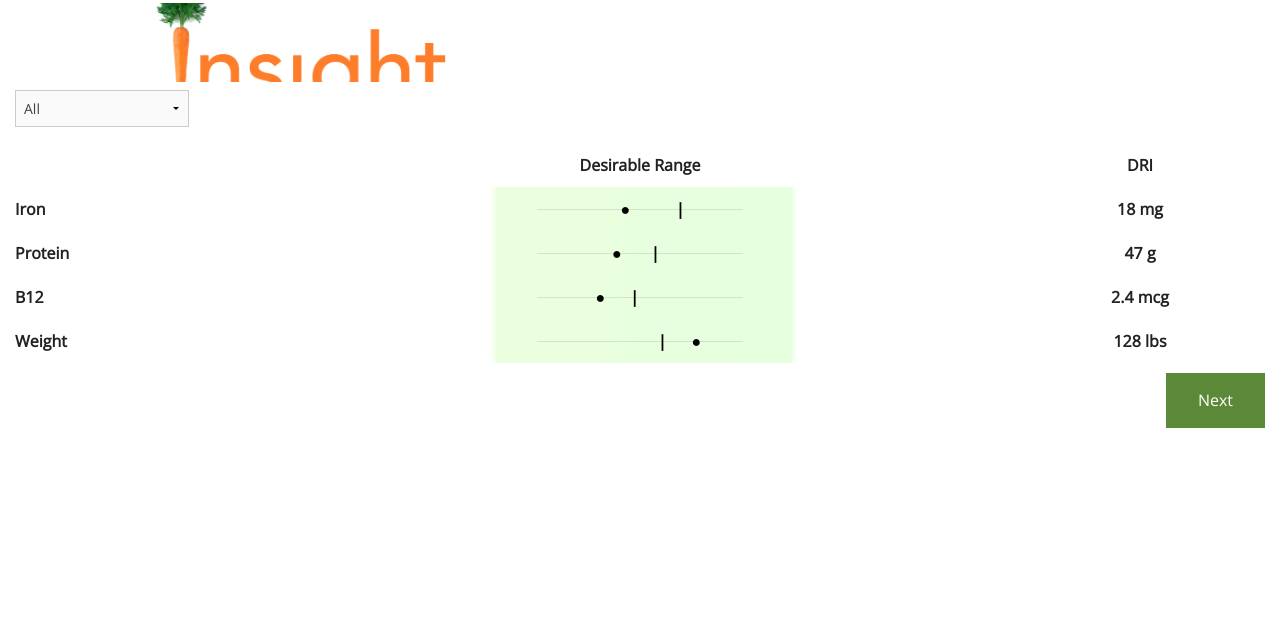
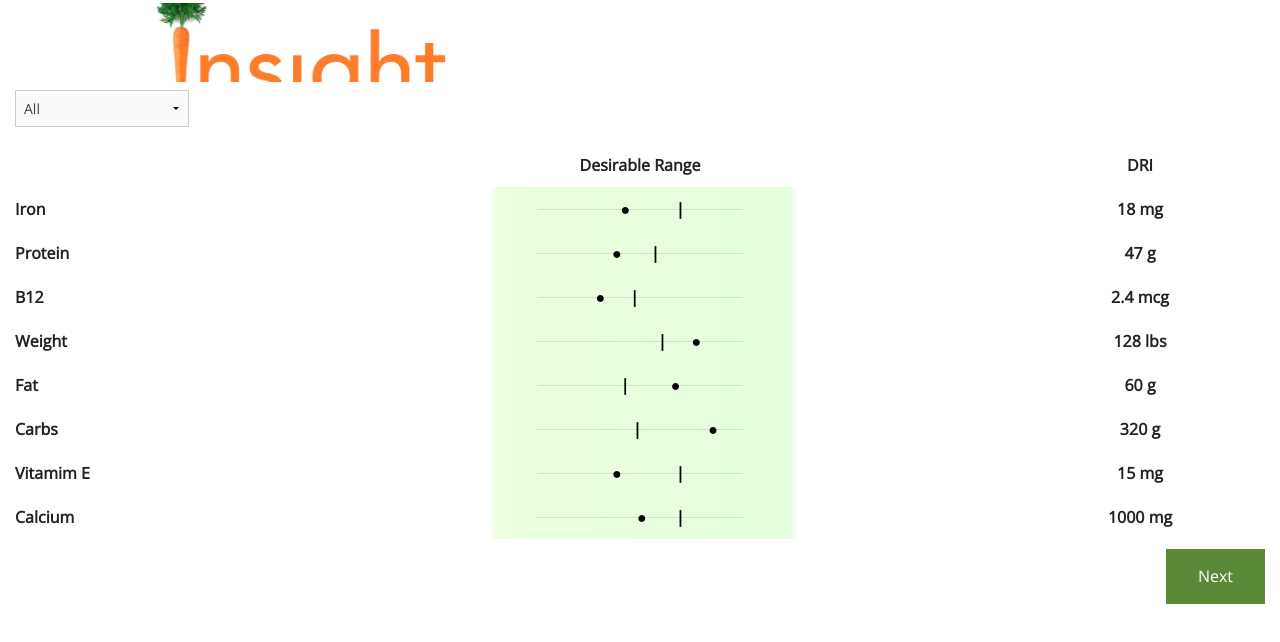
Before and after one commit to Dr-Ace/personal_nutrition, a website: page profile.html in a window 1280 px wide. Drawn offline with nearby package versions, Linux system fonts and the light colour scheme.

Commit message:
more stuff

```diff
--- a/profile.html
+++ b/profile.html
@@ -139,6 +139,45 @@
         </div>
       </div>
 
+      <div class="clickme">
+        <div class="wrapper">
+          <span class="name">Fat</span>
+          <strike class="middle graph-range" style='color:rgba(0,0,0,.1);'>
+            <span style='color:black'>&nbsp;&nbsp;&nbsp;&nbsp;&nbsp;&nbsp;&nbsp;&nbsp;&nbsp;&nbsp;&nbsp;&nbsp;&nbsp;&nbsp;&nbsp;&nbsp;&nbsp;&nbsp;&nbsp; | &nbsp;&nbsp;&nbsp;&nbsp;&nbsp;&nbsp;&nbsp;&nbsp; &#x25CF; &nbsp;&nbsp;&nbsp;&nbsp;&nbsp;&nbsp;&nbsp;&nbsp;&nbsp;&nbsp;&nbsp;&nbsp;&nbsp;&nbsp;<span>
+          </strike>
+          <span class="dri">60 g</span>
+        </div>
+      </div>
+
+      <div class="clickme">
+        <div class="wrapper">
+          <span class="name">Carbs</span>
+          <strike class="middle graph-range" style='color:rgba(0,0,0,.1);'>
+            <span style='color:black'>&nbsp;&nbsp;&nbsp;&nbsp;&nbsp;&nbsp;&nbsp;&nbsp;&nbsp;&nbsp;&nbsp;&nbsp;&nbsp;&nbsp;&nbsp;&nbsp;&nbsp;&nbsp;&nbsp;&nbsp;&nbsp;&nbsp; | &nbsp;&nbsp;&nbsp;&nbsp;&nbsp;&nbsp;&nbsp;&nbsp;&nbsp;&nbsp;&nbsp;&nbsp;&nbsp;&nbsp; &#x25CF; &nbsp;&nbsp;&nbsp;&nbsp;&nbsp;<span>
+          </strike>
+          <span class="dri">320 g</span>
+        </div>
+      </div>
+
+      <div class="clickme">
+        <div class="wrapper">
+          <span class="name">Vitamim E</span>
+          <strike class="middle graph-range" style='color:rgba(0,0,0,.1);'>
+            <span style='color:black'>&nbsp;&nbsp;&nbsp;&nbsp;&nbsp;&nbsp;&nbsp;&nbsp;&nbsp;&nbsp;&nbsp;&nbsp;&nbsp;&nbsp;&nbsp;&nbsp;&nbsp; &#x25CF; &nbsp;&nbsp;&nbsp;&nbsp;&nbsp;&nbsp;&nbsp;&nbsp;&nbsp;&nbsp;&nbsp; | &nbsp;&nbsp;&nbsp;&nbsp;&nbsp;&nbsp;&nbsp;&nbsp;&nbsp;&nbsp;&nbsp;&nbsp;&nbsp;<span>
+          </strike>
+          <span class="dri">15 mg</span>
+        </div>
+      </div>
+
+      <div class="clickme">
+        <div class="wrapper">
+          <span class="name">Calcium</span>
+          <strike class="middle graph-range" style='color:rgba(0,0,0,.1);'>
+            <span style='color:black'>&nbsp;&nbsp;&nbsp;&nbsp;&nbsp;&nbsp;&nbsp;&nbsp;&nbsp;&nbsp;&nbsp;&nbsp;&nbsp;&nbsp;&nbsp;&nbsp;&nbsp;&nbsp;&nbsp;&nbsp;&nbsp;&nbsp;&nbsp; &#x25CF; &nbsp;&nbsp;&nbsp;&nbsp;&nbsp; | &nbsp;&nbsp;&nbsp;&nbsp;&nbsp;&nbsp;&nbsp;&nbsp;&nbsp;&nbsp;&nbsp;&nbsp;&nbsp;<span>
+          </strike>
+          <span class="dri">1000 mg</span>
+        </div>
+      </div>
 
       <a href="plan.html" class="button" style="float: right; margin-top: 10px;">Next</a>
     </div>
```
